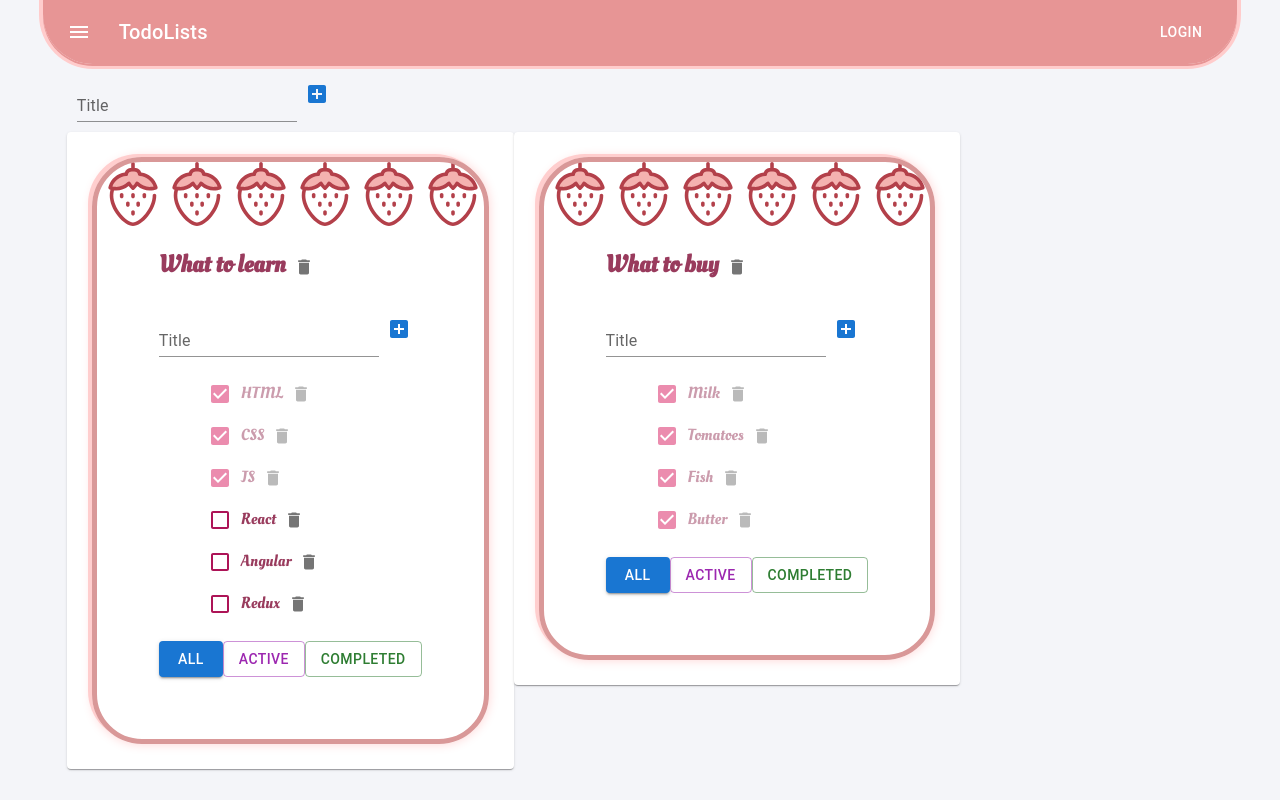
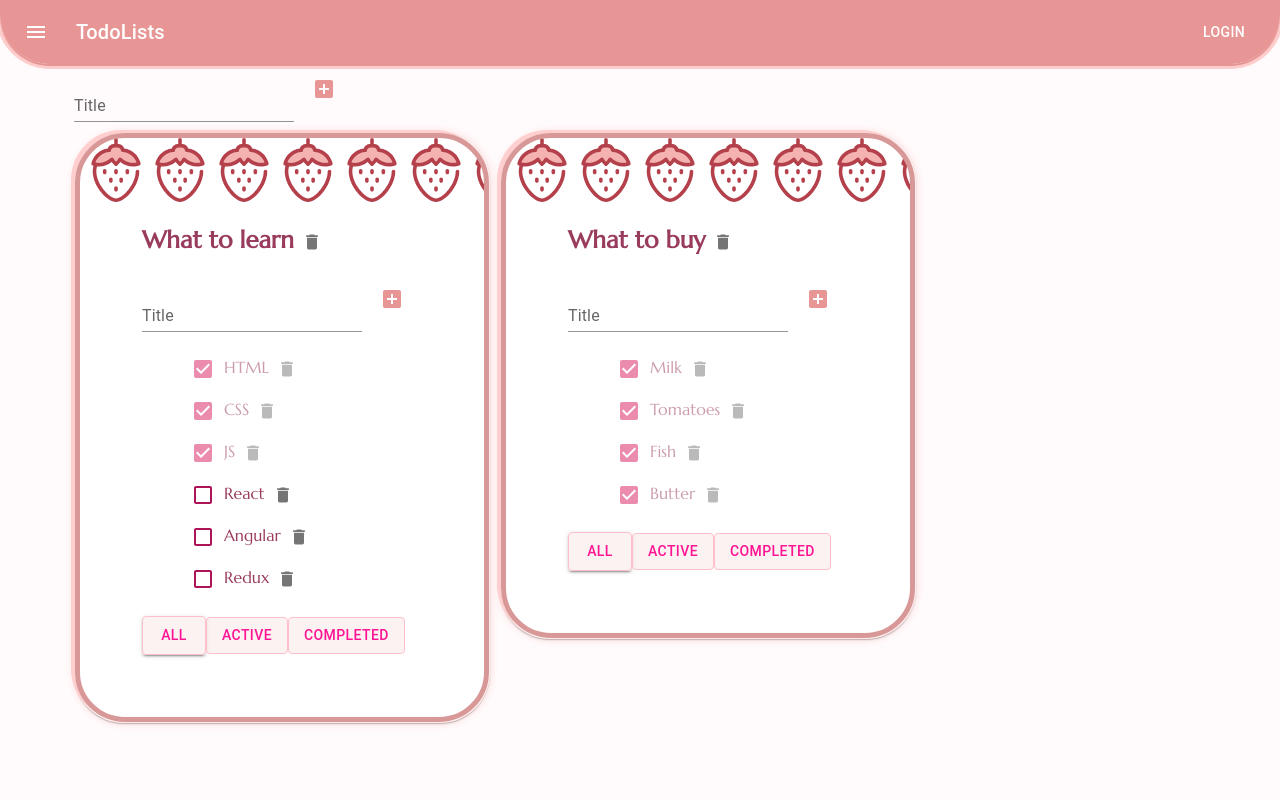
Before and after one commit to Pumpkin-Pie93/Todolist, a React (Create React App) app: page / in a window 1280 px wide. Built offline with nearby package versions, Linux system fonts and the light colour scheme.

Commit message:
tests and reducer

```diff
--- a/public/index.html
+++ b/public/index.html
@@ -27,6 +27,13 @@
     <link rel="preconnect" href="https://fonts.googleapis.com">
     <link rel="preconnect" href="https://fonts.gstatic.com" crossorigin>
     <link href="https://fonts.googleapis.com/css2?family=Oleo+Script&display=swap" rel="stylesheet">
+    <link rel="preconnect" href="https://fonts.googleapis.com">
+    <link rel="preconnect" href="https://fonts.gstatic.com" crossorigin>
+    <link href="https://fonts.googleapis.com/css2?family=Marcellus&display=swap" rel="stylesheet">
+    <link rel="preconnect" href="https://fonts.googleapis.com">
+    <link rel="preconnect" href="https://fonts.gstatic.com" crossorigin>
+    <link href="https://fonts.googleapis.com/css2?family=Bad+Script&display=swap" rel="stylesheet">
+
 
     <title>React App</title>
   </head>
--- a/src/App.css
+++ b/src/App.css
@@ -1,48 +1,28 @@
 
 body {
-    background-color: rgba(83, 99, 165, 0.06);
+    background-color: rgb(255 245 248 / 36%);
     display: flex;
+    flex-direction: column;
+    align-content: stretch;
     justify-content: center;
     box-sizing: border-box;
     margin: 0;
 }
-/*input:focus {*/
-/*    outline: none;*/
-/*    border: 1px solid #d99898;*/
-/*    background-color: #ffd4d426;*/
-/*}*/
 
 .App {
-    /*padding: 30px;*/
     padding-top: 0;
     display: flex;
-    /*flex-direction: column;*/
-    /*margin: 100px auto;*/
     background-color: transparent;
-    /*min-width: fit-content;*/
     border-radius: 50px;
-    /*box-shadow: 20px 20px 60px #d99898,*/
-    /*-20px -20px 60px #ffcece;*/
     flex-wrap: wrap;
 
-    /*position: relative;*/
+
 
     & h3 {
         color: #993b5d;
-        font-family: "Oleo Script", sans-serif;
+        font-family: "Marcellus", sans-serif;
         font-size: 1.5rem;
     }
-
-    /*& button {*/
-    /*    background-color: transparent;*/
-    /*    border: 1px solid rgba(217, 152, 152, 0);*/
-    /*    margin: 3px;*/
-    /*    padding: 4px 8px;*/
-    /*    border-radius: 8px;*/
-    /*    box-shadow: 2px 1px 3px 0px #876d6d29,*/
-    /*    inset -14px 7px 15px 0px #ffd9d987;*/
-    /*    color: #993b5d;*/
-    /*}*/
 }
 
 img {
@@ -61,7 +41,7 @@ img {
     align-content: center;
     justify-content: space-between;
     align-items: flex-start;
-    margin: 15px;
+    /*margin: 15px;*/
     color: #993b5d;
     padding: 62px;
     background-color: transparent;
@@ -80,25 +60,14 @@ img {
 
   & li {
        list-style: none;
+      font-family: "Marcellus", sans-serif;
    }
 }
 
-/*div input {*/
-/*    background-color: #ffd4d4;*/
-/*    border: none;*/
-/*    border-radius: 4px;*/
-/*    color: #993b5d;*/
-/*}*/
 .todolist {
     margin-left: 10px;
 }
-/*.active-filter {*/
-/*    background-color: transparent;*/
-/*    border: 1px solid #993b5d;*/
-/*    box-shadow: 2px 1px 3px 0 #876d6d29,*/
-/*    inset -14px 7px 15px 0 #ffd9d987;*/
-/*    color: #993b5d;*/
-/*}*/
+
 .error {
     border: red 1px solid;
 }
--- a/src/App.tsx
+++ b/src/App.tsx
@@ -111,7 +111,8 @@ function App() {
     let mappedList = todolists.map(el => {
         return (
             <Grid item>
-                <Paper style={{padding: '10px'}}>
+                <Paper style={{padding: '1px', borderRadius:
+                '50px', marginLeft:'10px'}}>
                     <Todolist
                         key={el.id}
                         todolistId={el.id}
--- a/src/Todoolist.tsx
+++ b/src/Todoolist.tsx
@@ -55,6 +55,17 @@ export function Todolist(props: PropsType) {
     }
     const changeTodoListTitle = (newTitle: string) => props.changeTodolistTitle(props.todolistId, newTitle)
 
+    const buttonStyle = {
+        color: 'deepPink',
+        border: '1px solid pink',
+        backgroundColor: 'rgba(231,149,149,0.12)',
+        // hover: 'rgba(231,149,149,0.12)',
+        // active: {
+        //     color: "green"
+        // }
+    }
+
+
     return (
         <div className={'todolistWrapper'}>
                     <div className={'titleHead'}>
@@ -109,19 +120,19 @@ export function Todolist(props: PropsType) {
                     <div>
                         <Button className={props.filter === 'all' ? "active-filter" : ""}
                                 onClick={onAllClickHandler}
-                                color={"primary"}
+                                style={buttonStyle}
                                 variant={props.filter === 'all' ? "contained" : "outlined"}
                         >All
                         </Button>
                         <Button className={props.filter === 'active' ? "active-filter" : ""}
                                 onClick={onActiveClickHandler}
-                                color={"secondary"}
+                                style={buttonStyle}
                                 variant={props.filter === 'active' ? "contained" : "outlined"}
                         >Active
                         </Button>
                         <Button className={props.filter === 'completed' ? "active-filter" : ""}
                                 onClick={onCompletedClickHandler}
-                                color={"success"}
+                                style={buttonStyle}
                                 variant={props.filter === 'completed' ? "contained" : "outlined"}
                         >Completed
                         </Button>
--- a/src/components/itemForm/AddItemForm.tsx
+++ b/src/components/itemForm/AddItemForm.tsx
@@ -37,8 +37,15 @@ export const AddItemForm = (props:AddItemFormPropsType) => {
         maxHeight: '30px',
         minWidth: '60px',
         minHeight: '30px',
-        outline:'1px solid pink',
-        fontsize: '5px'
+        // outline:'1px solid pink',
+        fontsize: '5px',
+        color: '#e79595'
+    }
+
+    const inputStyle = {
+        color: '#e79595',
+        outline: 'pink',
+        borderBottom: 'pink'
     }
 
     return (
@@ -46,26 +53,20 @@ export const AddItemForm = (props:AddItemFormPropsType) => {
             <TextField id="standard-basic"
                        variant="standard"
                        value={title}
+                       style={inputStyle}
                        onChange={onChangeHandler}
                        onKeyPress={onKeyPressHandler}
                        error={!!error}
                        label={'Title'}
                        helperText={error}
-                       // className={error ? "error" : ""}
             />
-            {/*<input value={title}*/}
-            {/*       onChange={onChangeHandler}*/}
-            {/*       onKeyPress={onKeyPressHandler}*/}
-            {/*       className={error ? "error" : ""}*/}
-            {/*/>*/}
             <IconButton
                 color={'primary'}
                 onClick={addTask}
-                // style={buttonStyle}
+                style={buttonStyle}
             >
                 <AddBox/>
             </IconButton>
-            {/*{error && <div className="error-message">{error}</div>}*/}
         </div>
     );
 };
```
Also changed, not shown: src/components/editableSpan/EditableSpan.tsx (+2 -14 lines).
